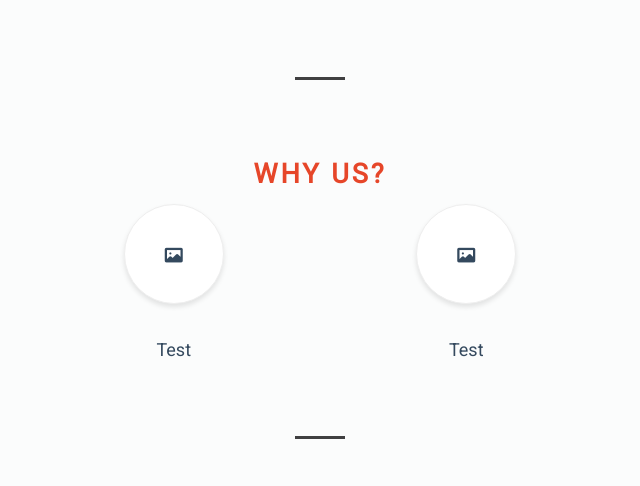
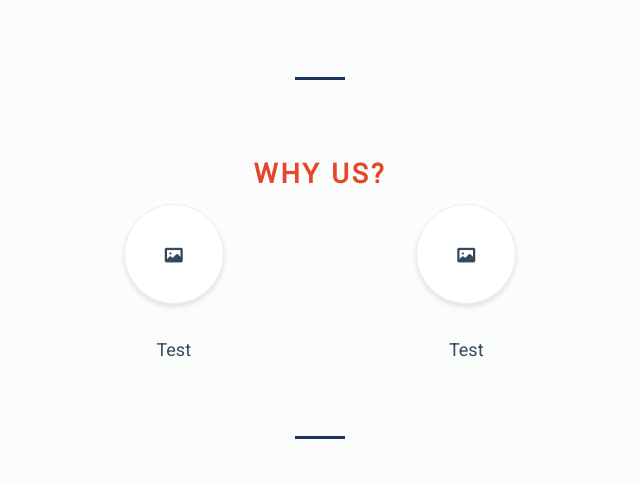
Before and after one commit to cepatsembuh/cepatsembuh.github.io, a website: page index.html in a window 1280 px wide. Shown: the part 1107-1593 px from the top of the page, 320-960 px from the left. Drawn offline with Linux system fonts and the light colour scheme.

Commit message:
New line color

```diff
--- a/css/style.css
+++ b/css/style.css
@@ -82,7 +82,7 @@
   display: block;
   width: 50px;
   margin: 70px auto 50px;
-  background-color: #404041;
+  background-color: #1C355B;
   height: 3px;
 }
 
```
